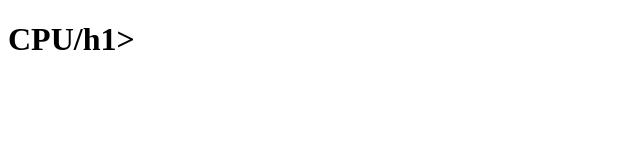
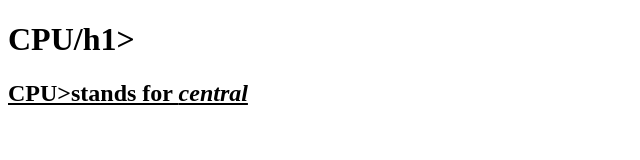
Before and after one commit to iamneo-production/eacaeaefabfadaeccdfffebaeceaec, a website: page public/index.html in a window 1280 px wide. Shown: the whole page, without its empty margins (0-640 px from the left). Drawn offline with Linux system fonts and the light colour scheme.

Commit message:
Backup Commit

```diff
--- a/public/index.html
+++ b/public/index.html
@@ -10,6 +10,6 @@
 </head>
 <body>
     <h1>CPU/h1>
-    <h2
+    <h2><u> <b>CPU></b>stands for <i>central </i>
 </body>
 </html>
```
